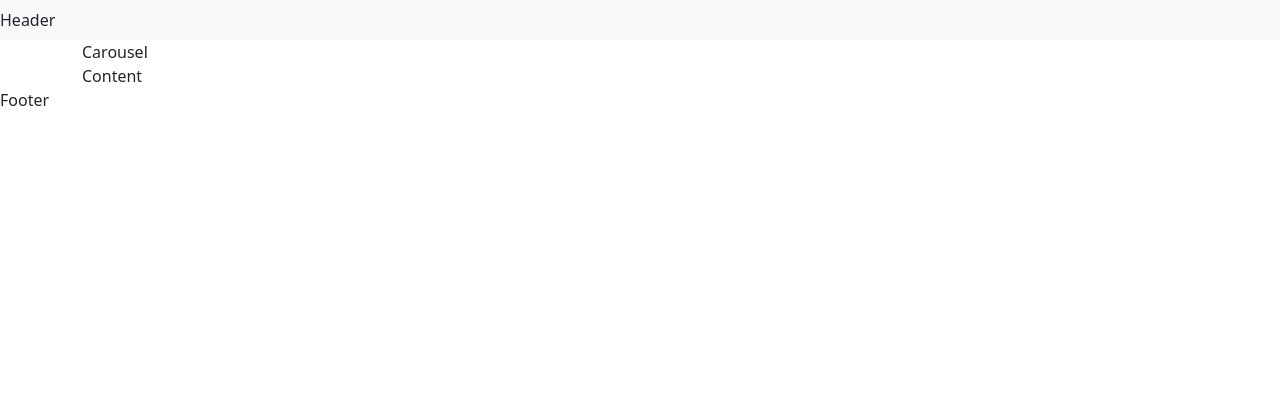
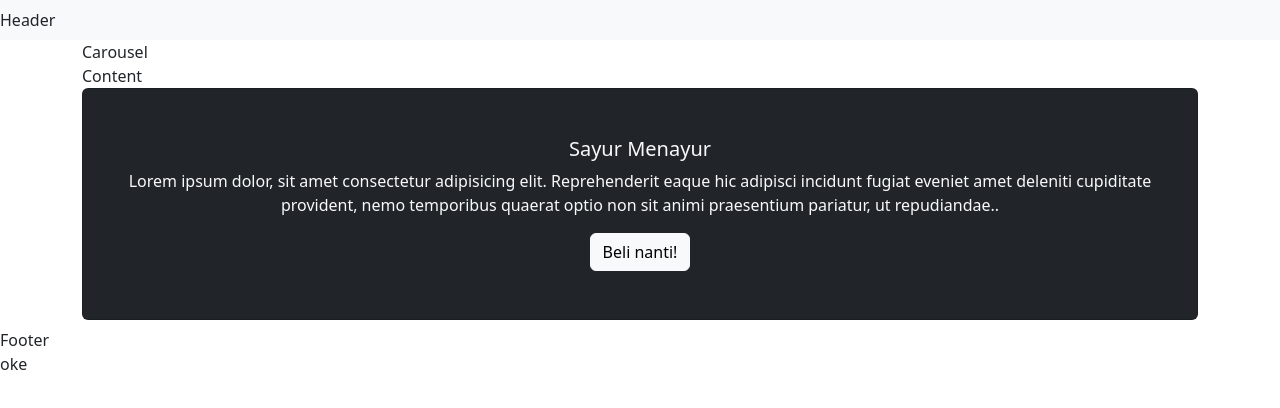
Before and after one commit to synrgy-5-fsw-1-cihuy/cattle-3-react, a React (Vite) app: page / in a window 1280 px wide. Shown: the top 408 px of the page. Built offline with nearby package versions, Linux system fonts and the light colour scheme.

Commit message:
add: another (#1)

```diff
--- a/src/App.jsx
+++ b/src/App.jsx
@@ -2,6 +2,7 @@ import "bootstrap/dist/css/bootstrap.min.css";
 import Header from "./components/Header";
 import Carousel from "./components/Carousel";
 import Content from "./components/Content";
+import Another from "./components/Another";
 import Footer from "./components/Footer";
 
 function App() {
@@ -10,7 +11,9 @@ function App() {
       <Header />
       <Carousel />
       <Content />
+      <Another />
       <Footer />
+      oke
     </>
   );
 }
--- /dev/null
+++ b/src/components/Another.jsx
@@ -0,0 +1,24 @@
+import Card from "react-bootstrap/Card";
+import Container from "react-bootstrap/Container";
+import Button from "react-bootstrap/Button";
+
+const Another = () => {
+  return (
+    <Container>
+      <Card bg="dark" text="light" className="mb-2">
+        <Card.Body className="text-center py-5">
+          <Card.Title>Sayur Menayur</Card.Title>
+          <Card.Text>
+            Lorem ipsum dolor, sit amet consectetur adipisicing elit.
+            Reprehenderit eaque hic adipisci incidunt fugiat eveniet amet
+            deleniti cupiditate provident, nemo temporibus quaerat optio non sit
+            animi praesentium pariatur, ut repudiandae..
+          </Card.Text>
+          <Button variant="light">Beli nanti!</Button>
+        </Card.Body>
+      </Card>
+    </Container>
+  );
+};
+
+export default Another;
```
Also changed, not shown: 1 other file (tests, documents, lock files or other folders).
